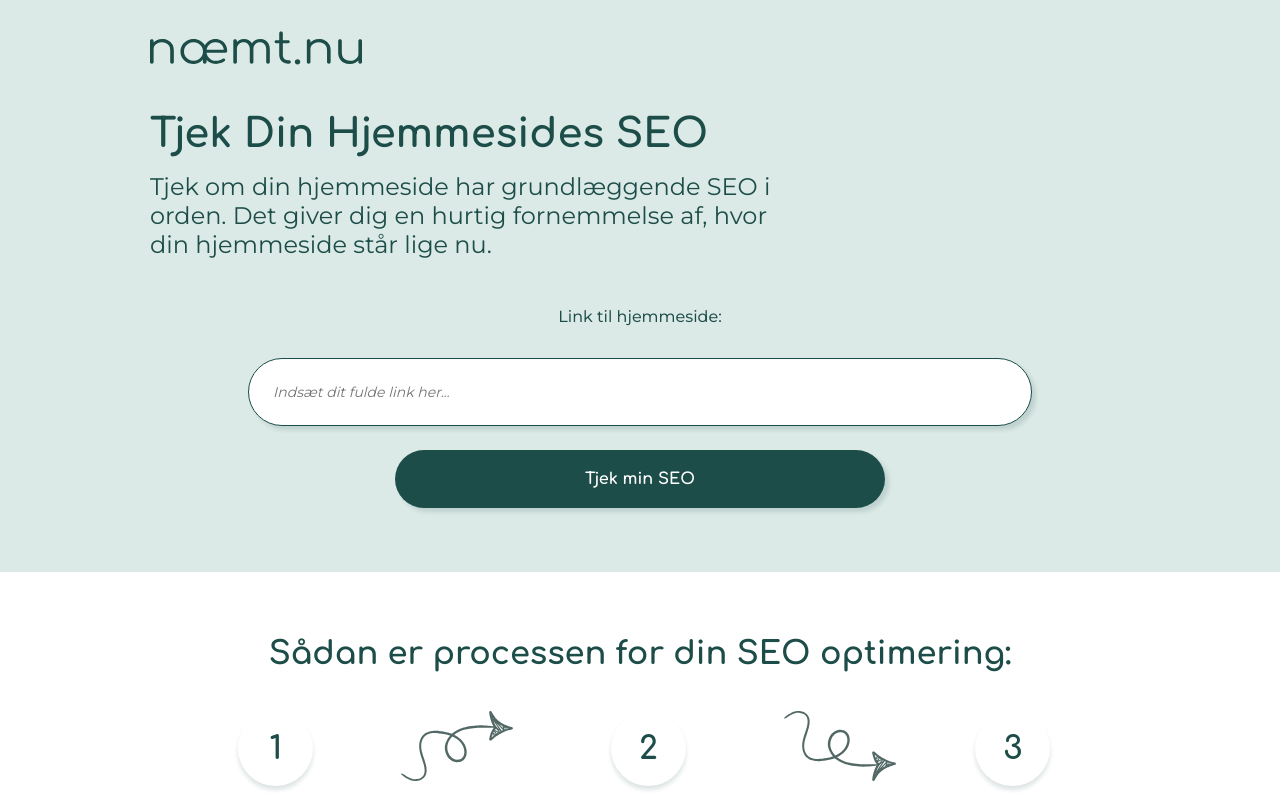
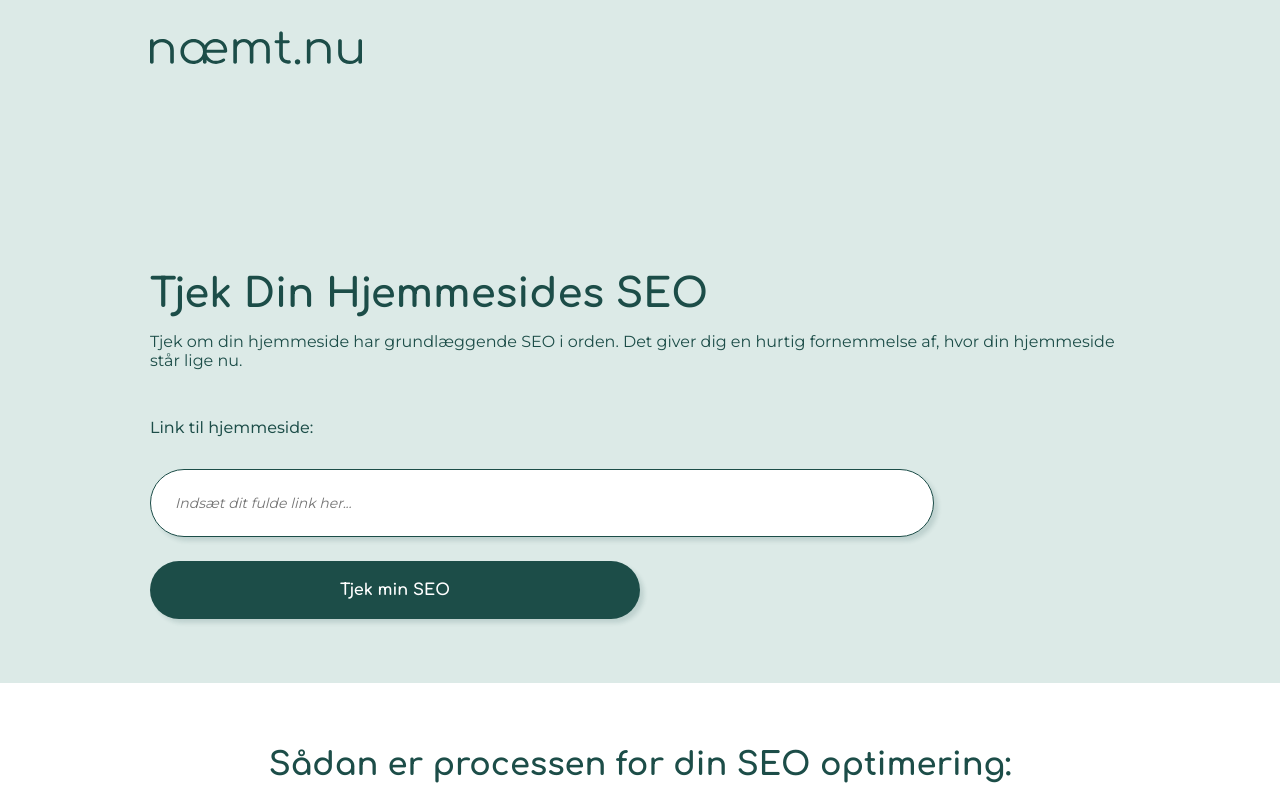
Before and after one commit to SofiePedersen/naemtnu, a Vue app: page / in a window 1280 px wide. Shown: the top 800 px of the page. Built offline with nearby package versions, Linux system fonts and the light colour scheme; no server answers.

Commit message:
Update HeroSection.vue

```diff
--- a/src/components/HeroSection.vue
+++ b/src/components/HeroSection.vue
@@ -411,21 +411,35 @@ circle {
   .HeroSection__wrapper {
     padding-left: 9.375rem;
     padding-right: 9.375rem;
+    padding-top: 10rem;
+  }
+
+  .HeroSection {
+    flex-direction: row;
+    justify-content: space-between;
+    align-items: center;
+    flex-wrap: wrap;
+    padding-bottom: 1rem;
+  }
+
+  .HeroSection__button--SEO {
+    flex-direction: column;
+    align-items: flex-start;
+  }
+
+  .wrapper {
+    flex-shrink: 0;
+    margin-top: 0;
+    margin-bottom: 0;
+  }
+
+  .result-btns-data {
+    justify-content: flex-start;
   }
 
   .loader {
     margin: 2rem;
-  }
-
-  .HeroSection {
-    padding-bottom: 1rem;
-  }
-
-  .HeroSection__text__p {
-    align-self: flex-start;
-    text-align: left;
-    font-size: 1.5rem;
-    width: 65%;
+    align-self: center;
   }
 }
 </style>
```
